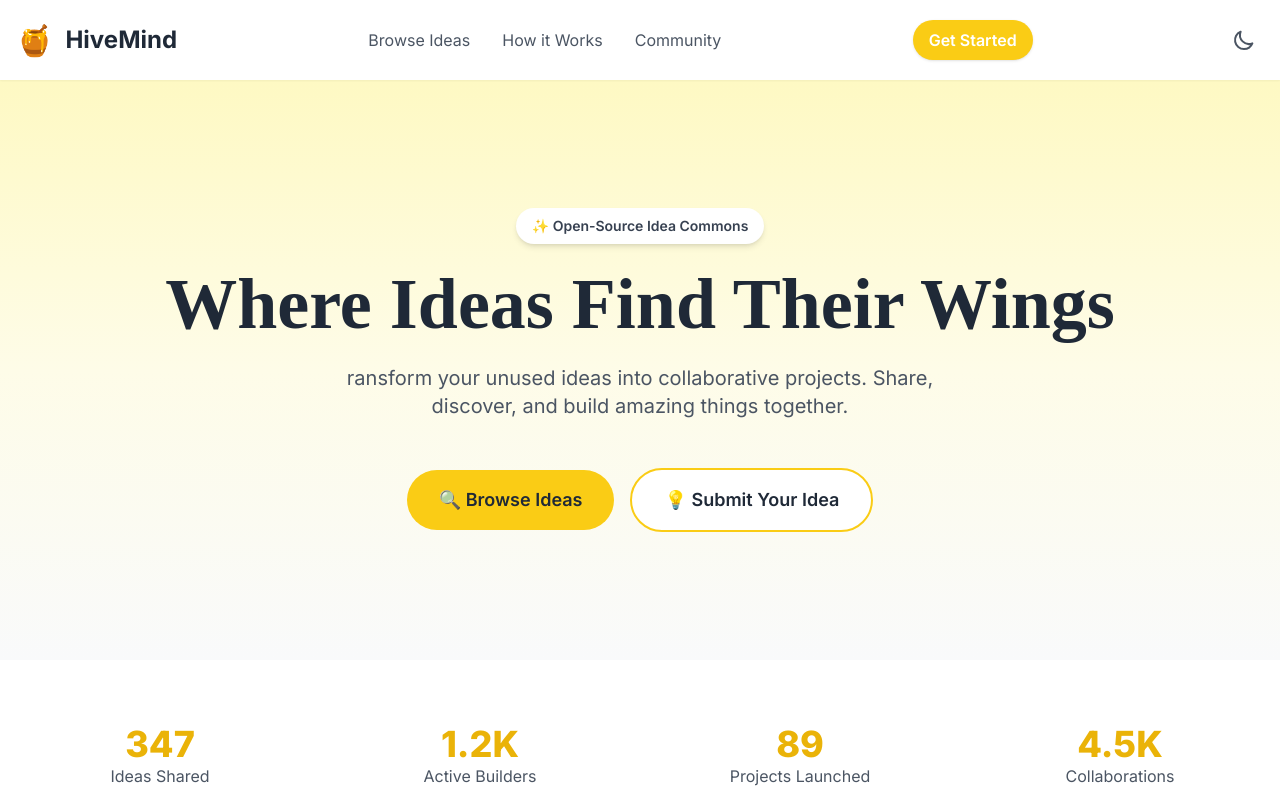
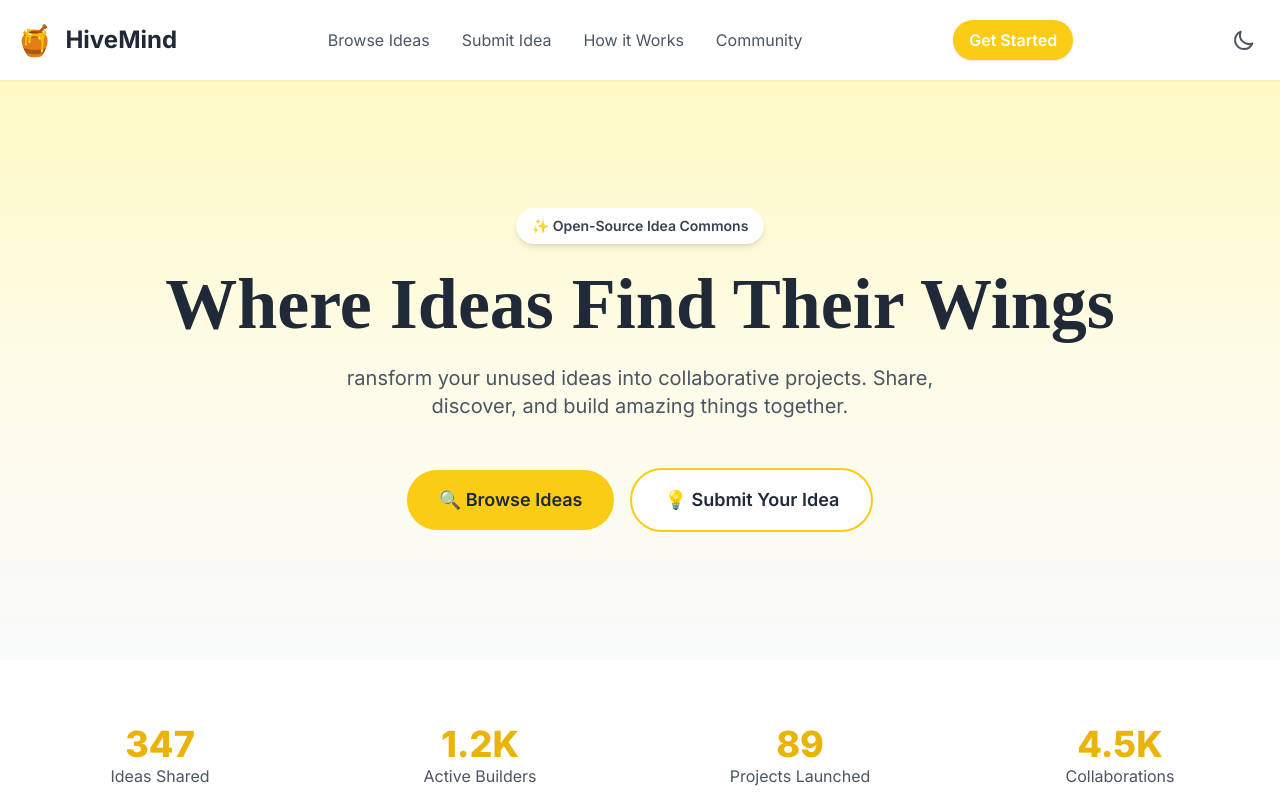
Before and after one commit to stei3403/HiveMind, a React (Vite) app: page / in a window 1280 px wide. Shown: the top 800 px of the page. Built offline with nearby package versions, Linux system fonts and the light colour scheme; no server answers; the database is empty.

Commit message:
made idea card on homepage clickable to open idea details

```diff
--- a/src/components/IdeaCard.tsx
+++ b/src/components/IdeaCard.tsx
@@ -13,6 +13,7 @@ type IdeaCardProps = {
 };
 ;
 
+
 const IdeaCard = ({ title, problem, solution, category, status, upvotes, author, featureImage }: IdeaCardProps) => {
   const cardClasses = `bg-white dark:bg-gray-800 border border-gray-200 dark:border-gray-700 rounded-xl shadow-md hover:shadow-lg transition-all duration-300 ease-in-out p-5 flex flex-col gap-4 transform hover:scale-[1.03]`;
   const categoryClasses = `text-xs uppercase tracking-wide text-blue-600 dark:text-blue-400 font-semibold`;
@@ -24,6 +25,7 @@ const IdeaCard = ({ title, problem, solution, category, status, upvotes, author,
   const authorClasses = `font-semibold text-gray-700 dark:text-gray-200`;
 
 return (
+
   <div className={cardClasses}>
     <img
       src={featureImage || '/No Image Available Placeholder.png'}
--- a/src/components/Navbar.tsx
+++ b/src/components/Navbar.tsx
@@ -52,6 +52,7 @@ const Navbar: React.FC = () => {
 
         <div className="hidden md:flex items-center space-x-6 lg:space-x-8">
           <Link to="/browse" className="text-gray-600 dark:text-gray-300 hover:text-yellow-500 dark:hover:text-yellow-400 transition-colors">Browse Ideas</Link>
+          <Link to="/submit" className="text-gray-600 dark:text-gray-300 hover:text-yellow-500 dark:hover:text-yellow-400 transition-colors">Submit Idea</Link>
           <Link to="/#how-it-works" className="text-gray-600 dark:text-gray-300 hover:text-yellow-500 dark:hover:text-yellow-400 transition-colors">How it Works</Link>
           <Link to="/#community" className="text-gray-600 dark:text-gray-300 hover:text-yellow-500 dark:hover:text-yellow-400 transition-colors">Community</Link>
         </div>
--- a/src/pages/LandingPage.tsx
+++ b/src/pages/LandingPage.tsx
@@ -63,7 +63,7 @@ const LandingPage: React.FC = () => {
           clearInterval(typingInterval);
           setSubtitleCursorVisible(false);
         }
-      }, 50);
+      }, 35);
       return () => clearInterval(typingInterval);
     } else {
       setSubtitleCursorVisible(false);
@@ -123,7 +123,7 @@ const LandingPage: React.FC = () => {
                 .sort((a, b) => b.upvotes - a.upvotes)
                 .slice(0, 3)
                 .map((idea) => (
-
+                <Link to={`/idea/${idea.id}`} key={idea.id}>
                   <IdeaCard
                     key={idea.id}
                     title={idea.title}
@@ -135,6 +135,7 @@ const LandingPage: React.FC = () => {
                     author={idea.authorName}
                     featureImage={idea.featureImage}
                   />
+                </Link>
               ))}
             </div>
             <div className="text-center mt-12">
```
Lines whose indentation alone changed are shown as unchanged.
